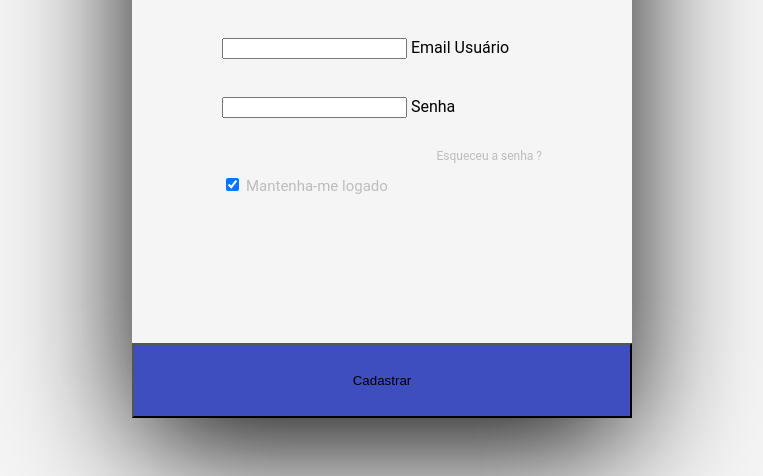
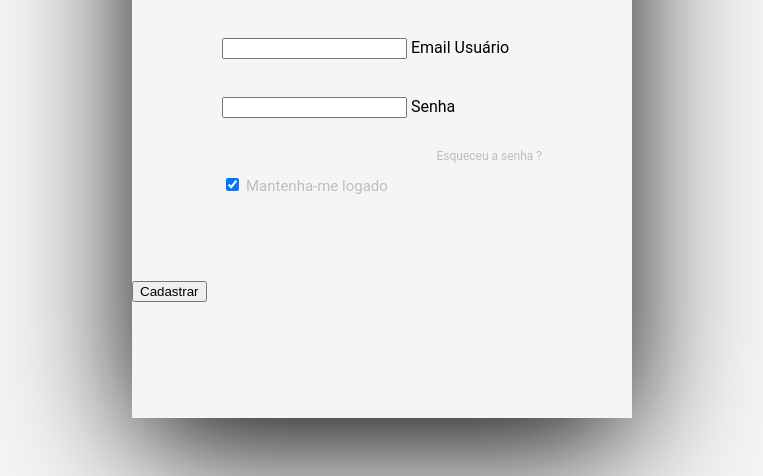
Before and after one commit to lumguerra/LCBL_Services, a plain HTML site: page LCBL - login/index.html in a window 1280 px wide. Shown: the part 340-816 px from the top of the page, without its empty margins (258-1021 px from the left). Drawn offline with Linux system fonts and the light colour scheme.

Commit message:
Update index.html

```diff
--- a/LCBL - login/index.html
+++ b/LCBL - login/index.html
@@ -40,9 +40,9 @@
             </form>
           </div><!--/.form-section-->
 
-          <button class="sign-in-btn mdl-button mdl-js-ripple-effect mdl-js-button mdl-button--raised mdl-button--colored">
+          <button class="botao_cadastrar">
             Cadastrar
-          </button><!--/button-->
+          </button>
        </div><!--/.signin-->
   </body>
 </html>
```
